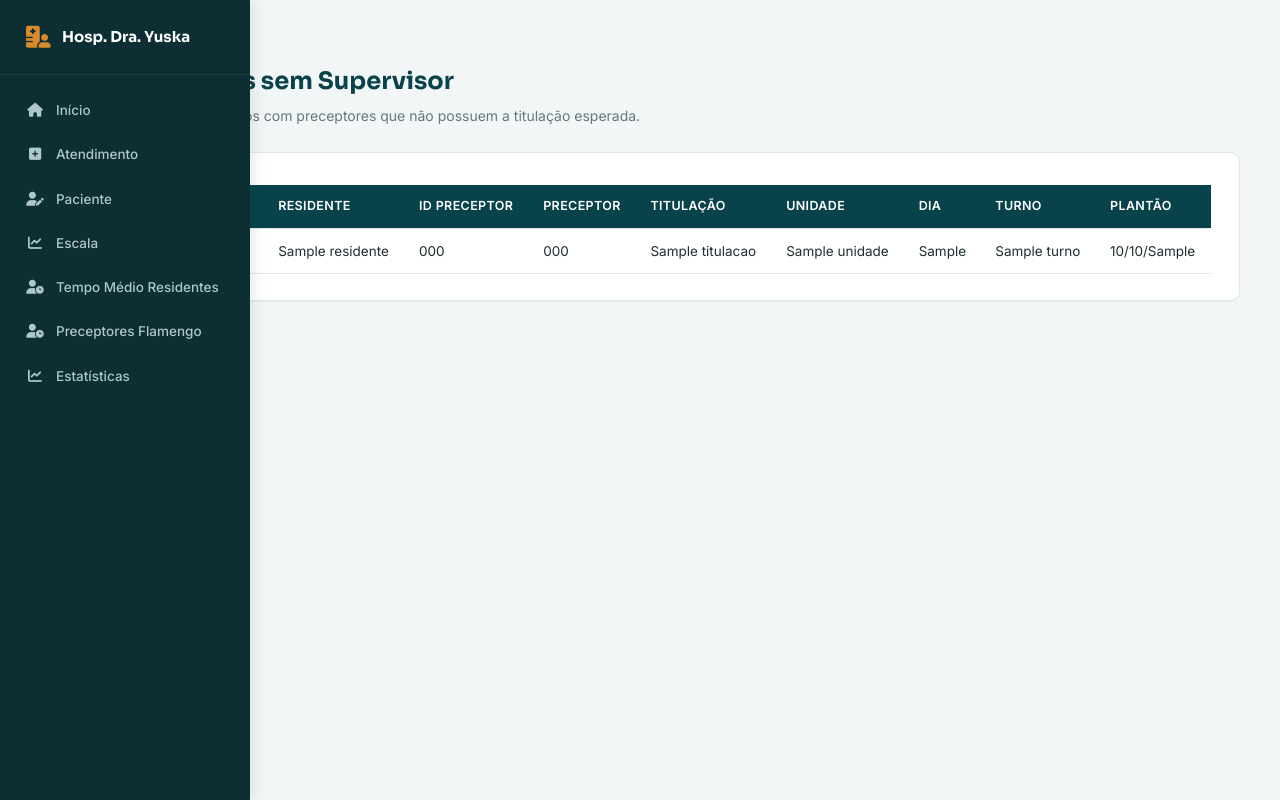
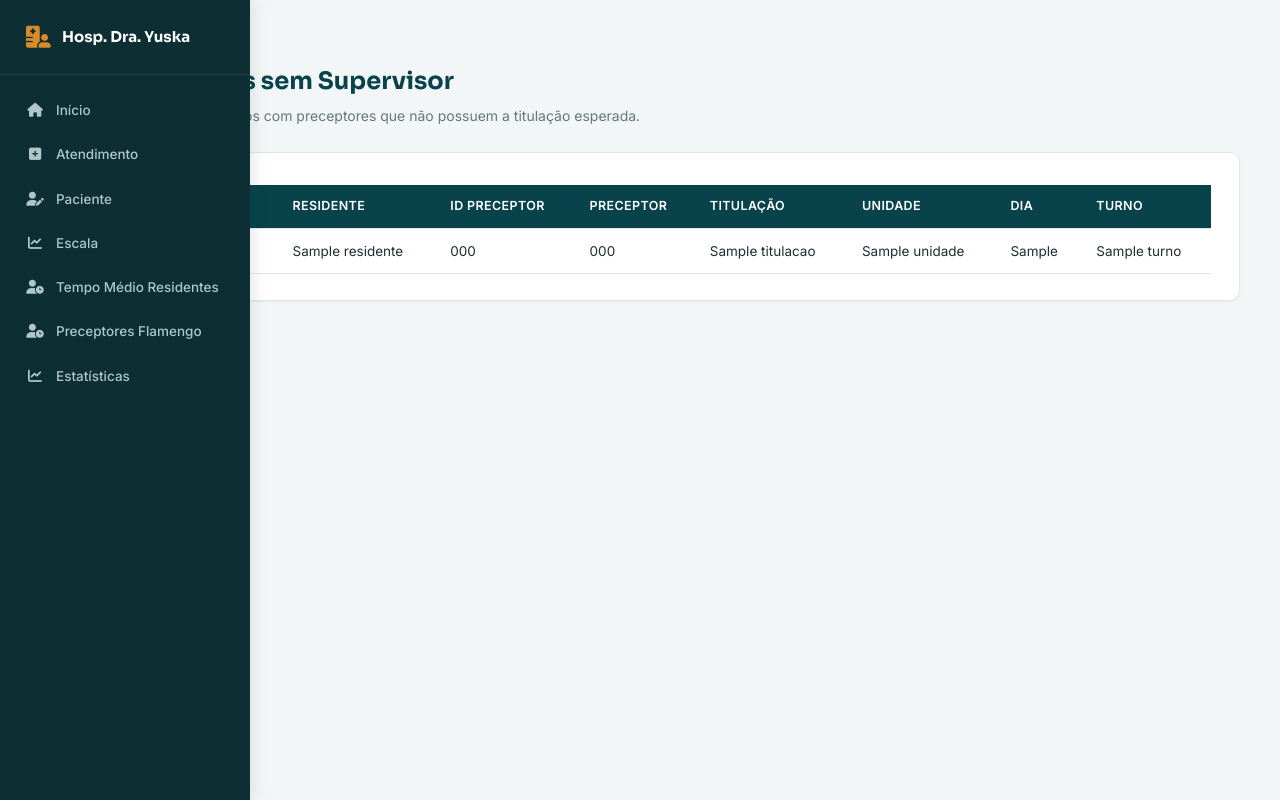
Before and after one commit to euvictoroliveira/Projeto-banco-de-dados-Parte-I, a Python web app: template templates/vw_residentes_sem_supervisor.html in a window 1280 px wide. Run offline with Jinja, Linux system fonts and the light colour scheme; the template is opened without the code that fills it: most values are stand-ins (such as "Sample title", 1, 10 or a date in 2020).

Commit message:
[etapa 2] pequenos ajustes

```diff
--- a/concorrencia.py
+++ b/concorrencia.py
@@ -46,7 +46,7 @@ def simular_concorrencia(app):
                 )
                 db.session.add(nova_escala)
                 db.session.commit()
-                logging.info("Escala INSERIDA com sucesso!")
+                logging.info("Escala inserida com sucesso!")
 
             except Exception as e:
                 db.session.rollback()
--- a/sql/3_functions_procedures.sql
+++ b/sql/3_functions_procedures.sql
@@ -365,6 +365,7 @@ BEGIN
         FROM escala
         WHERE id_residente = NEW.id_residente
         AND turno = NEW.turno
+        AND data_semana = NEW.data_semana
         AND id_unidade <> NEW.id_unidade
         AND id_escala <> NEW.id_escala
     ) THEN
--- a/templates/vw_residentes_sem_supervisor.html
+++ b/templates/vw_residentes_sem_supervisor.html
@@ -26,7 +26,6 @@
                 <th>Unidade</th>
                 <th>Dia</th>
                 <th>Turno</th>
-                <th>Plantão</th>
             </tr>
         </thead>
 
@@ -43,7 +42,6 @@
                 <td>{{ r.unidade }}</td>
                 <td>{{ r.dia_semana }}</td>
                 <td>{{ r.turno }}</td>
-                <td>{{ "%02d"|format(r.dia_plantao) }}/{{ "%02d"|format(r.mes_plantao) }}/{{ r.ano_plantao }}</td>
             </tr>
 
         {% endfor %}
```
